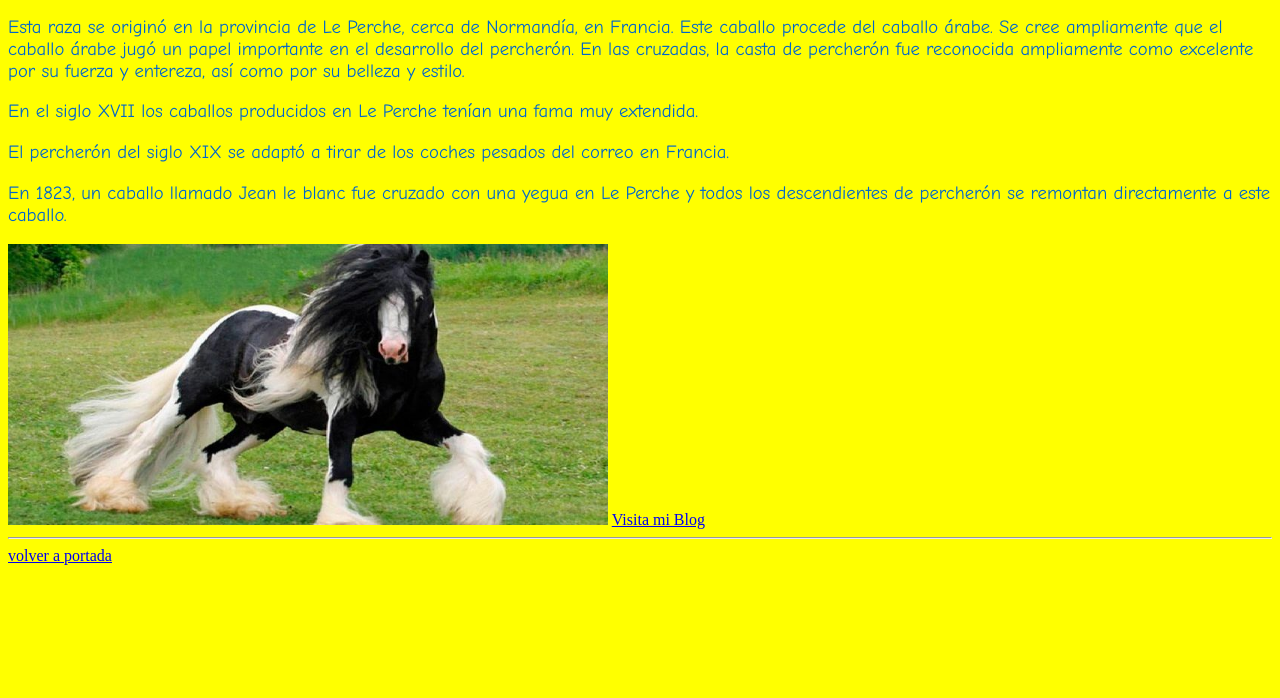
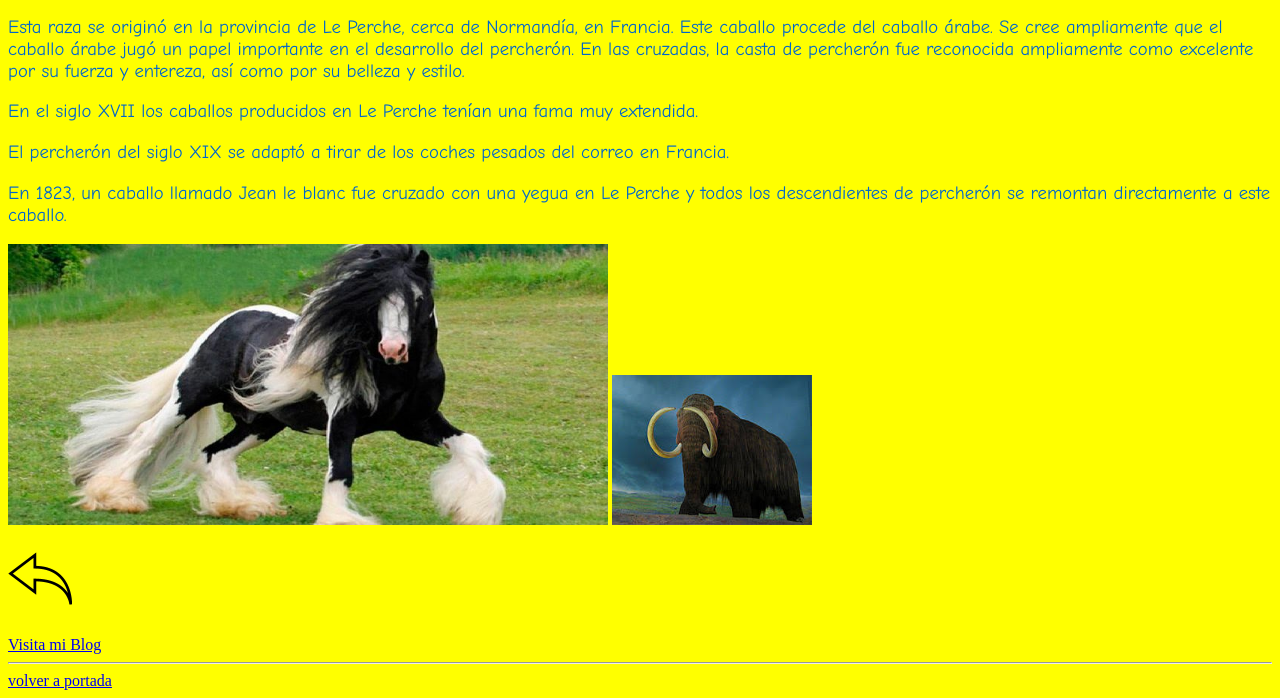
Before and after one commit to sofiagomesborges06/sofiagomesborges06.github.io, a plain HTML site: page caballo.html in a window 1280 px wide. Shown: the part 105-803 px from the top of the page. Drawn offline with Linux system fonts and the light colour scheme.

Commit message:
Update caballo.html

```diff
--- a/caballo.html
+++ b/caballo.html
@@ -31,6 +31,10 @@ En 1823, un caballo llamado Jean le blanc fue cruzado con una yegua
 en Le Perche y todos los descendientes de percherón se remontan directamente
  a este caballo.</p>
 <img src="fotos/caballo.jpg" width=600>
+ <img src="fotos/mamut.jpg"width=200>
+<p>
+<a href="index.html"> <img src="flechas.png"width=64></a>
+</p>
 <a href="https://sofiagomesborges06.wordpress.com/"> Visita mi Blog </a>
 <hr>
 
```
